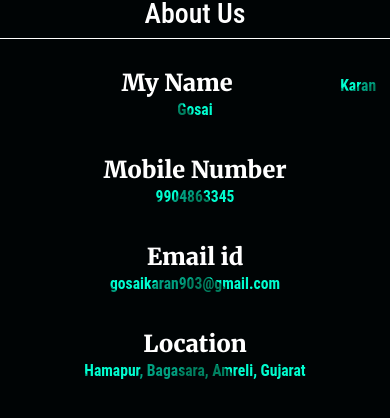
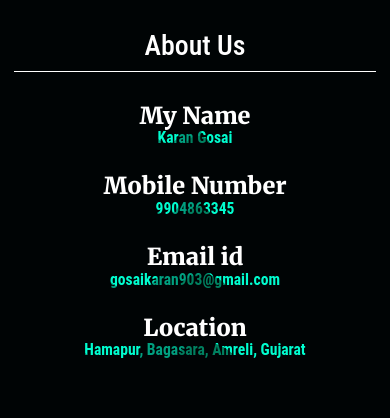
Before and after one commit to gautam-babariya/Filmmaker, a React (Vite) app: page / in a window 390 px wide. Shown: the part 979-1397 px from the top of the page. Built offline with nearby package versions, Linux system fonts and the light colour scheme; no server answers; a web font is replaced by a local one.

Commit message:
responsive

```diff
--- a/Components/Aboutus/Aboutus.css
+++ b/Components/Aboutus/Aboutus.css
@@ -55,6 +55,7 @@
     font-size: 6vw;
     text-align: center;
     line-height: 1;
+    margin-bottom: -0.0001rem;
     font-family: "Merriweather", serif;
   }
   .fancy {
--- a/Components/Aboutus/Aboutus.jsx
+++ b/Components/Aboutus/Aboutus.jsx
@@ -26,19 +26,19 @@ const AboutUs = () => {
                     </header>
                     <main className="app-main">
                         <section className="team-section center">
-                            <p className='name_class'>ㅤㅤㅤㅤㅤMy Nameㅤㅤㅤㅤㅤ<span class="fancy">Karan Gosai</span></p>
+                            <p className='name_class'>ㅤㅤㅤㅤㅤMy Nameㅤㅤㅤㅤㅤ</p><span class="fancy">Karan Gosai</span>
                         </section>
 
                         <section className="team-section center">
-                            <p className='name_class'>ㅤㅤㅤMobile Numberㅤㅤㅤ<span class="fancy">9904863345</span></p>
+                            <p className='name_class'>ㅤㅤㅤMobile Numberㅤㅤㅤ</p><span class="fancy">9904863345</span>
                         </section>
 
                         <section className="team-section center">
-                            <p className='name_class'>ㅤㅤㅤㅤEmail idㅤㅤㅤㅤ<span class="fancy">gosaikaran903@gmail.com</span></p>
+                            <p className='name_class'>ㅤㅤㅤㅤEmail idㅤㅤㅤㅤ</p><span class="fancy">gosaikaran903@gmail.com</span>
                         </section>
 
                         <section className="team-section center">
-                            <p className='name_class'>ㅤㅤㅤㅤㅤㅤLocationㅤㅤㅤㅤㅤㅤ<span class="fancy">Hamapur, Bagasara, Amreli, Gujarat</span></p>
+                            <p className='name_class'>ㅤㅤㅤㅤㅤㅤLocationㅤㅤㅤㅤㅤㅤ</p><span class="fancy">Hamapur, Bagasara, Amreli, Gujarat</span>
                         </section>
 
                     </main>
```
